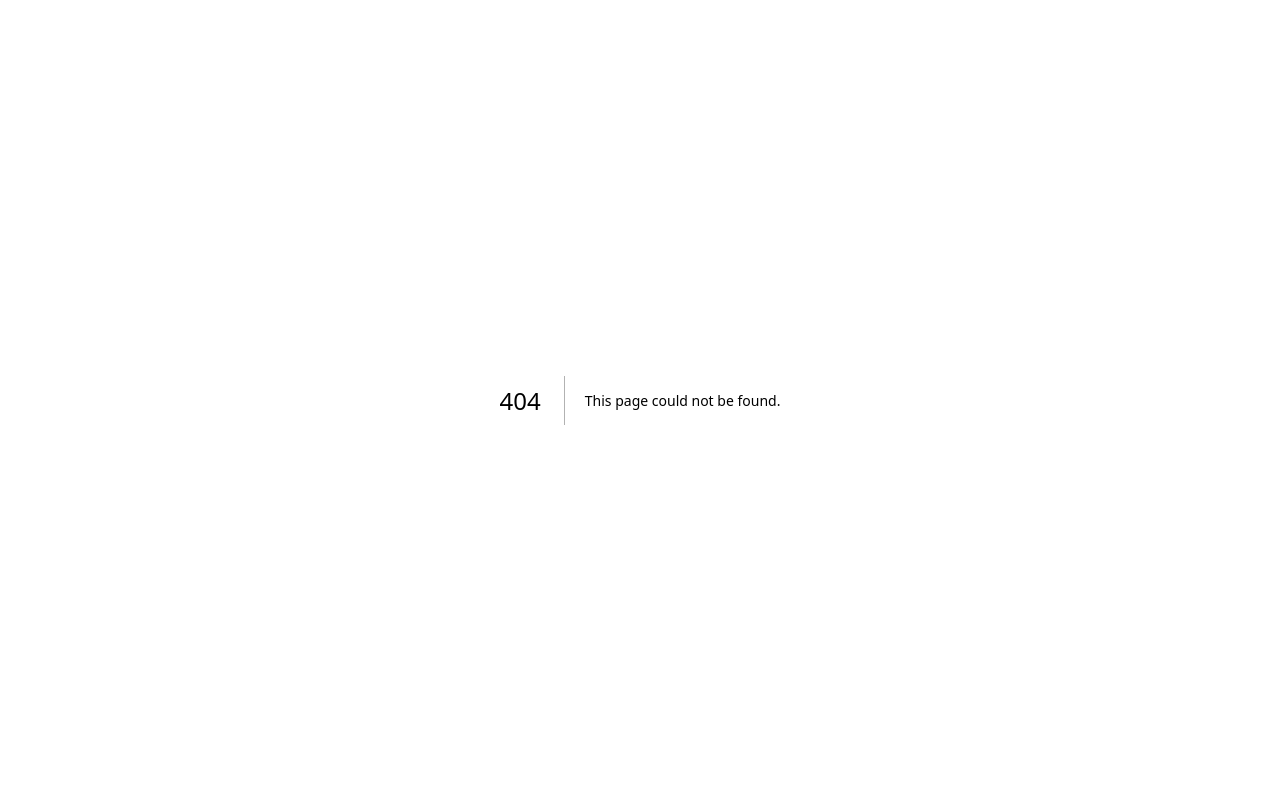
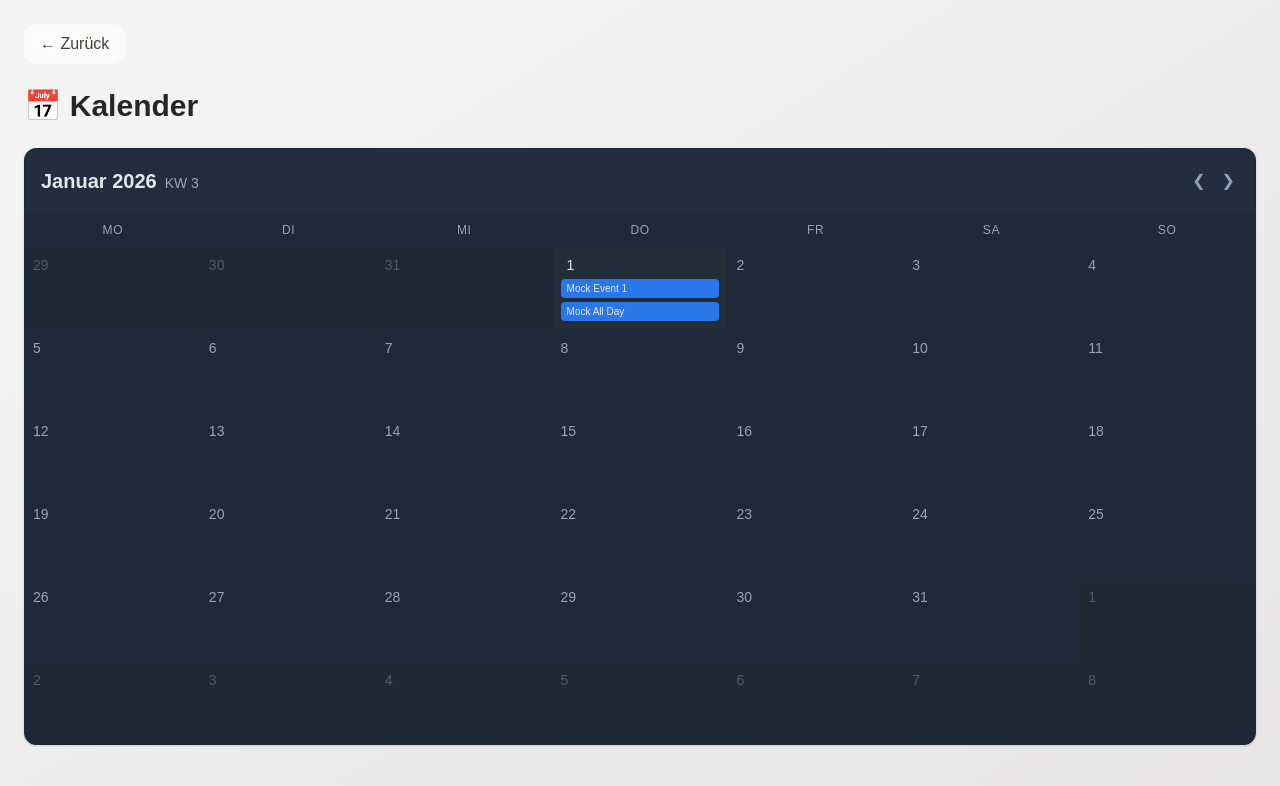
Before and after one commit to fjoelnr/familyhub, a Next.js app: page /calendar in a window 1280 px wide. Before the commit this address had no page. Shown: the top 786 px of the page. Built offline with nearby package versions, Linux system fonts and the light colour scheme.

Commit message:
Add calendar page with real data, navigation, and back button

```diff
--- /dev/null
+++ b/app/calendar/page.tsx
@@ -0,0 +1,72 @@
+'use client';
+
+import { useState, useEffect } from 'react';
+import Link from 'next/link';
+import CalendarMonthView from '@/components/widgets/CalendarMonthView';
+
+interface CalendarEvent {
+    id: string;
+    title: string;
+    start: string;
+    end?: string;
+    allDay?: boolean;
+    color?: string;
+}
+
+export default function CalendarPage() {
+    const [events, setEvents] = useState<CalendarEvent[]>([]);
+    const [loading, setLoading] = useState(true);
+    const [error, setError] = useState<string | null>(null);
+    const [currentDate, setCurrentDate] = useState(new Date());
+
+    useEffect(() => {
+        async function fetchEvents() {
+            try {
+                const start = new Date(currentDate.getFullYear(), currentDate.getMonth(), 1);
+                const end = new Date(currentDate.getFullYear(), currentDate.getMonth() + 1, 0);
+
+                const res = await fetch(`/api/calendar?start=${start.toISOString()}&end=${end.toISOString()}`);
+                if (!res.ok) throw new Error('Failed to fetch');
+
+                const data = await res.json();
+                setEvents(data);
+            } catch (err) {
+                setError(err instanceof Error ? err.message : 'Unknown error');
+            } finally {
+                setLoading(false);
+            }
+        }
+        fetchEvents();
+    }, [currentDate]);
+
+    const monthNames = ['Januar', 'Februar', 'März', 'April', 'Mai', 'Juni',
+                        'Juli', 'August', 'September', 'Oktober', 'November', 'Dezember'];
+
+    return (
+        <div className="min-h-screen bg-gradient-to-br from-stone-100 to-stone-200 p-6">
+            <div className="max-w-7xl mx-auto mb-6">
+                <Link
+                    href="/"
+                    className="inline-flex items-center gap-2 px-4 py-2 bg-white/60 backdrop-blur-sm rounded-xl text-stone-700 hover:bg-white/80 transition-colors"
+                >
+                    ← Zurück
+                </Link>
+            </div>
+
+            <div className="max-w-7xl mx-auto">
+                <h1 className="text-3xl font-bold text-stone-800 mb-6">📅 Kalender</h1>
+
+                {loading && <p className="text-stone-600">Lade Termine...</p>}
+                {error && <p className="text-red-600">Fehler: {error}</p>}
+
+                {!loading && !error && (
+                    <CalendarMonthView
+                        events={events}
+                        currentDate={currentDate}
+                        onMonthChange={setCurrentDate}
+                    />
+                )}
+            </div>
+        </div>
+    );
+}
--- a/src/components/Navigation.tsx
+++ b/src/components/Navigation.tsx
@@ -8,9 +8,10 @@ export default function Navigation() {
 
   const links = [
     { href: '/', label: '🏠 Dashboard', icon: '🏠' },
+    { href: '/calendar', label: '📅 Kalender', icon: '📅' },
     { href: '/shopping', label: '🛒 Einkaufen', icon: '🛒' },
     { href: '/recipes', label: '📖 Rezepte', icon: '📖' },
-    { href: '/mealplan', label: '📅 Essen', icon: '📅' },
+    { href: '/mealplan', label: '🍽️ Essen', icon: '🍽️' },
   ];
 
   return (
--- a/src/components/widgets/CalendarMonthView.tsx
+++ b/src/components/widgets/CalendarMonthView.tsx
@@ -1,66 +1,145 @@
 "use client";
 import React from 'react';
-import { mockEvents } from '@/lib/data/mockCalendar';
 
-export default function CalendarMonthView() {
-    // Determine "Today" (mocked as 2026-01-08)
-    const todayStr = "2026-01-08";
+interface CalendarEvent {
+    id: string;
+    title: string;
+    start: string;
+    end?: string;
+    allDay?: boolean;
+    color?: string;
+}
 
-    // Helper to check if a date string matches a day in grid
-    const getEventsForDay = (dateStr: string) => {
-        return mockEvents.filter(e => e.date === dateStr);
+interface CalendarMonthViewProps {
+    events?: CalendarEvent[];
+    currentDate?: Date;
+    onMonthChange?: (date: Date) => void;
+}
+
+export default function CalendarMonthView({
+    events = [],
+    currentDate = new Date(),
+    onMonthChange
+}: CalendarMonthViewProps) {
+    const today = new Date();
+    const year = currentDate.getFullYear();
+    const month = currentDate.getMonth();
+
+    const monthNames = ['Januar', 'Februar', 'März', 'April', 'Mai', 'Juni',
+                        'Juli', 'August', 'September', 'Oktober', 'November', 'Dezember'];
+
+    const firstDayOfMonth = new Date(year, month, 1);
+    const lastDayOfMonth = new Date(year, month + 1, 0);
+    const startingDayOfWeek = firstDayOfMonth.getDay() === 0 ? 6 : firstDayOfMonth.getDay() - 1;
+    const daysInMonth = lastDayOfMonth.getDate();
+
+    const calendarDays: { date: number; month: number; year: number; isCurrentMonth: boolean }[] = [];
+
+    const prevMonthLastDay = new Date(year, month, 0).getDate();
+    for (let i = startingDayOfWeek - 1; i >= 0; i--) {
+        calendarDays.push({
+            date: prevMonthLastDay - i,
+            month: month - 1,
+            year: month === 0 ? year - 1 : year,
+            isCurrentMonth: false
+        });
+    }
+
+    for (let i = 1; i <= daysInMonth; i++) {
+        calendarDays.push({
+            date: i,
+            month: month,
+            year: year,
+            isCurrentMonth: true
+        });
+    }
+
+    const remainingDays = 42 - calendarDays.length;
+    for (let i = 1; i <= remainingDays; i++) {
+        calendarDays.push({
+            date: i,
+            month: month + 1,
+            year: month === 11 ? year + 1 : year,
+            isCurrentMonth: false
+        });
+    }
+
+    const getEventsForDay = (day: number, monthIdx: number, yearNum: number) => {
+        const dateStr = `${yearNum}-${String(monthIdx + 1).padStart(2, '0')}-${String(day).padStart(2, '0')}`;
+        return events.filter(e => {
+            const eventDate = e.start.split('T')[0];
+            return eventDate === dateStr;
+        });
     };
 
-    // Generate Calendar Grid (Jan 2026)
-    // 1st Jan 2026 is Thursday.
-    // Start grid from Mon Dec 29 2025? No, let's keep it simple fixed grid like before but slightly aligned.
-    // Jan 2026:
-    // Mo Tu We Th Fr Sa Su
-    //           1  2  3  4
-    //  5  6  7  8  9 10 11
-    // ...
+    const isToday = (day: number, monthIdx: number, yearNum: number) => {
+        return day === today.getDate() &&
+               monthIdx === today.getMonth() &&
+               yearNum === today.getFullYear();
+    };
 
-    // We will generate 35 days (5 rows) starting from Dec 29 to Jan 31 + 1 (Feb 1)
-    // Actually let's just use the previous logic but map it correctly
-    const days = Array.from({ length: 35 }, (_, i) => {
-        // Offset: Jan 1 is index 3 (0=Mon, 1=Tue, 2=Wed, 3=Thu)
-        // So index 0 should be Dec 29 (-2)
-        const dayOffset = i - 2;
-        const isJan = dayOffset >= 1 && dayOffset <= 31;
-        const dateNum = isJan ? dayOffset : (dayOffset <= 0 ? 31 + dayOffset : dayOffset - 31);
+    const getWeekNumber = (date: Date) => {
+        const d = new Date(Date.UTC(date.getFullYear(), date.getMonth(), date.getDate()));
+        const dayNum = d.getUTCDay() || 7;
+        d.setUTCDate(d.getUTCDate() + 4 - dayNum);
+        const yearStart = new Date(Date.UTC(d.getUTCFullYear(), 0, 1));
+        return Math.ceil((((d.getTime() - yearStart.getTime()) / 86400000) + 1) / 7);
+    };
 
-        // Construct basic date string for matching (very naive for this mock)
-        // If > 0 it is Jan 2026
-        const simpleDateStr = isJan
-            ? `2026-01-${dateNum.toString().padStart(2, '0')}`
-            : `2025-12-${dateNum.toString().padStart(2, '0')}`; // Ignore Feb for now
+    const handlePrevMonth = () => {
+        if (onMonthChange) {
+            onMonthChange(new Date(year, month - 1, 1));
+        }
+    };
 
-        const isToday = simpleDateStr === todayStr;
+    const handleNextMonth = () => {
+        if (onMonthChange) {
+            onMonthChange(new Date(year, month + 1, 1));
+        }
+    };
 
-        return {
-            date: dateNum,
-            fullDate: simpleDateStr,
-            isCurrentMonth: isJan,
-            isToday: isToday,
-            events: getEventsForDay(simpleDateStr)
+    const getColorClass = (color?: string) => {
+        if (!color) return 'bg-blue-500';
+        const colors: Record<string, string> = {
+            'red': 'bg-red-500',
+            'blue': 'bg-blue-500',
+            'green': 'bg-green-500',
+            'yellow': 'bg-yellow-500',
+            'purple': 'bg-purple-500',
+            'orange': 'bg-orange-500',
+            'pink': 'bg-pink-500',
+            'cyan': 'bg-cyan-500'
         };
-    });
+        return colors[color.toLowerCase()] || 'bg-blue-500';
+    };
 
     return (
         <div className="flex flex-col h-full bg-[var(--surface-dark)] rounded-xl border border-[var(--border)] overflow-hidden shadow-sm">
-            {/* Header */}
             <div className="flex items-center justify-between p-4 border-b border-[var(--border)] bg-[var(--surface-highlight)]/20">
                 <div className="flex items-baseline gap-2">
-                    <h2 className="text-xl font-semibold text-[var(--text-primary)]">Januar 2026</h2>
-                    <span className="text-sm text-[var(--text-secondary)] font-medium">KW 2</span>
+                    <h2 className="text-xl font-semibold text-[var(--text-primary)]">
+                        {monthNames[month]} {year}
+                    </h2>
+                    <span className="text-sm text-[var(--text-secondary)] font-medium">
+                        KW {getWeekNumber(new Date(year, month, 15))}
+                    </span>
                 </div>
                 <div className="flex gap-2">
-                    <button className="p-1 hover:bg-slate-700 rounded text-slate-400">❮</button>
-                    <button className="p-1 hover:bg-slate-700 rounded text-slate-400">❯</button>
+                    <button
+                        onClick={handlePrevMonth}
+                        className="p-1 hover:bg-slate-700 rounded text-slate-400"
+                    >
+                        ❮
+                    </button>
+                    <button
+                        onClick={handleNextMonth}
+                        className="p-1 hover:bg-slate-700 rounded text-slate-400"
+                    >
+                        ❯
+                    </button>
                 </div>
             </div>
 
-            {/* Grid Header */}
             <div className="grid grid-cols-7 border-b border-[var(--border)] text-xs text-[var(--text-secondary)] font-medium uppercase tracking-wider text-center py-2 bg-[var(--surface-dark)]">
                 <div>Mo</div>
                 <div>Di</div>
@@ -71,21 +150,24 @@ export default function CalendarMonthView() {
                 <div>So</div>
             </div>
 
-            {/* Calendar Grid */}
-            <div className="flex-1 grid grid-cols-7 grid-rows-5 bg-[var(--border)] gap-px">
-                {days.map((d, idx) => (
+            <div className="flex-1 grid grid-cols-7 grid-rows-6 bg-[var(--border)] gap-px">
+                {calendarDays.map((d, idx) => {
+                    const dayEvents = getEventsForDay(d.date, d.month, d.year);
+                    const todayCheck = isToday(d.date, d.month, d.year);
+
+                    return (
                         <div
                             key={idx}
                             className={`
                                 relative bg-[var(--surface-dark)] p-2 min-h-[80px] hover:bg-[var(--surface-highlight)]/10 transition-colors
                                 ${!d.isCurrentMonth ? 'opacity-40' : ''}
-                            ${d.isToday ? 'bg-[var(--surface-highlight)]/20' : ''}
+                                ${todayCheck ? 'bg-[var(--surface-highlight)]/20' : ''}
                             `}
                         >
                             <div className="flex justify-between items-start mb-1">
                                 <span className={`
                                     text-sm font-medium
-                                ${d.isToday
+                                    ${todayCheck
                                         ? 'text-[var(--primary)] bg-[var(--primary)]/10 px-1.5 rounded-full'
                                         : 'text-[var(--text-secondary)]'}
                                 `}>
@@ -94,18 +176,23 @@ export default function CalendarMonthView() {
                             </div>
 
                             <div className="space-y-1">
-                            {d.events.map((e, i) => (
-                                <div key={i} className={`
-                                    text-[10px] px-1.5 py-0.5 rounded text-white truncate font-medium
-                                    ${e.color} shadow-sm opacity-90 hover:opacity-100
-                                    ${e.contextTag ? 'ring-2 ring-offset-1 ring-offset-[#1E1E2E] ring-orange-400/70 z-10' : ''}
-                                `}>
+                                {dayEvents.slice(0, 3).map((e, i) => (
+                                    <div
+                                        key={i}
+                                        className={`text-[10px] px-1.5 py-0.5 rounded text-white truncate font-medium ${getColorClass(e.color)} shadow-sm opacity-90 hover:opacity-100`}
+                                    >
                                         {e.title}
                                     </div>
                                 ))}
+                                {dayEvents.length > 3 && (
+                                    <div className="text-[10px] text-gray-400">
+                                        +{dayEvents.length - 3} mehr
+                                    </div>
+                                )}
                             </div>
                         </div>
-                ))}
+                    );
+                })}
             </div>
         </div>
     );
```
Lines whose indentation alone changed are shown as unchanged.
